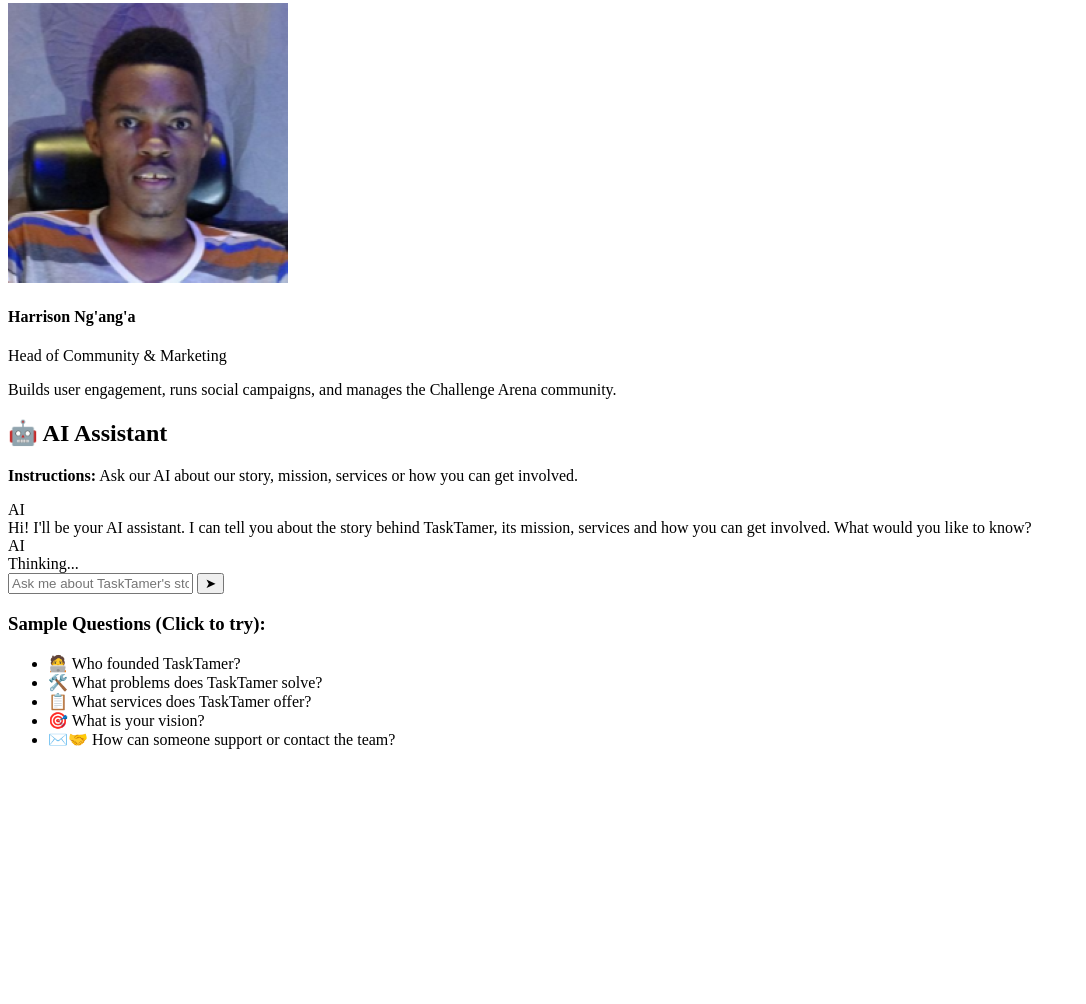
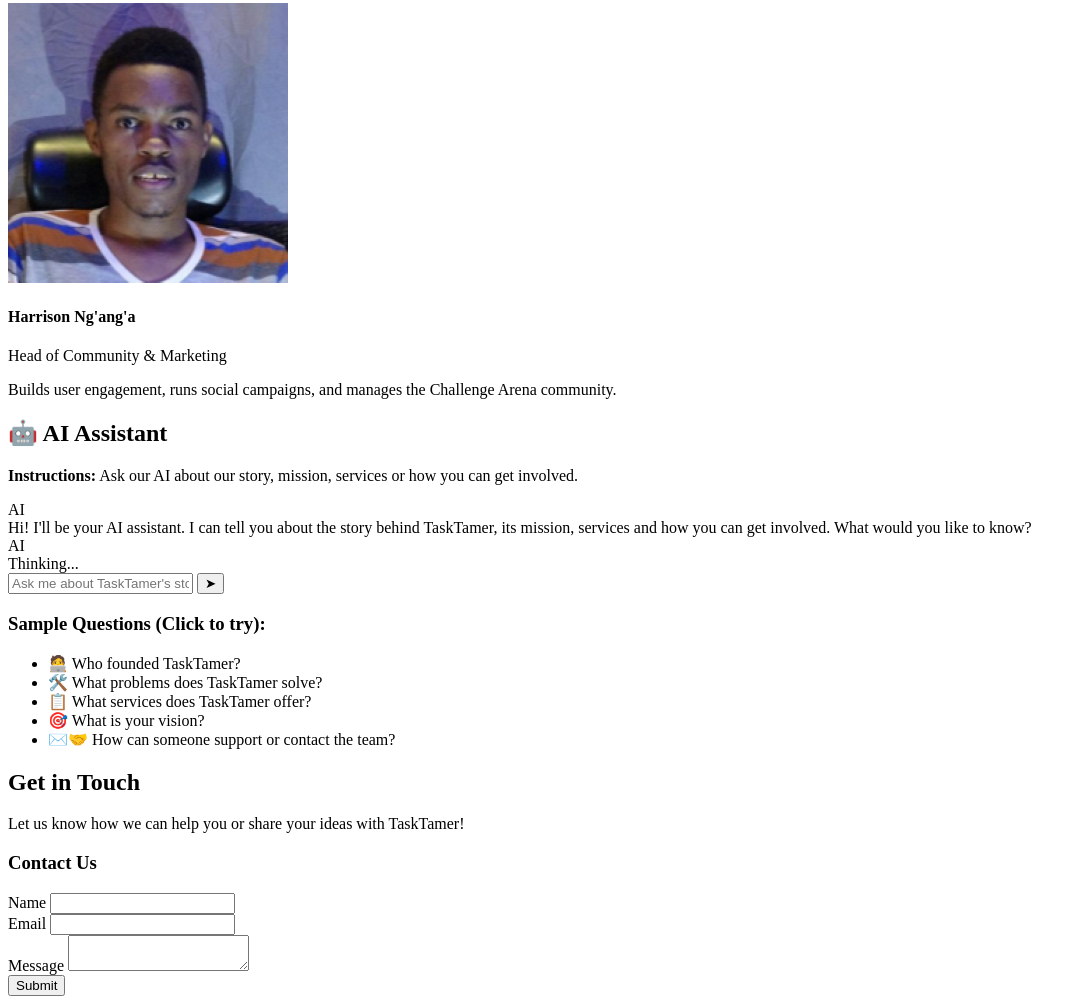
Before and after one commit to MERLYNOMAGWA/TaskTamer, a plain HTML site: page index.html in a window 1280 px wide. Shown: the part 4691-5695 px from the top of the page, without its empty margins (0-1086 px from the left). Before the commit the page ends 5456 px from the top, so only its background shows below. Drawn offline with Linux system fonts and the light colour scheme.

Commit message:
Create inital HTML structure for Contact form section

```diff
--- a/index.html
+++ b/index.html
@@ -197,7 +197,33 @@
       </div>
    </section>
 
+   <section id="contact" class="section">
+      <h2>Get in Touch</h2>
+      <p>Let us know how we can help you or share your ideas with TaskTamer!</p>
+      <div class="contact-form-container">
 
+         <form id="contact-form" class="contactForm">
+            <h3>Contact Us</h3>
+            <div class="name-input-container">
+               <label for="name">Name</label>
+               <input type="text" class="nameInput" id="name" required/>
+            </div>
+
+            <div class="email-input-container">
+               <label for="email">Email</label>
+               <input type="email" class="emailInput" id="email" required/>
+            </div>
+
+            <div class="message-input-container">
+               <label for="message">Message</label>
+               <textarea class="textInput" id="message" required></textarea>
+            </div>
+
+            <button type="submit">Submit</button>
+         </form>
+      </div>
+
+  </section>
 
 
 </body>
```
